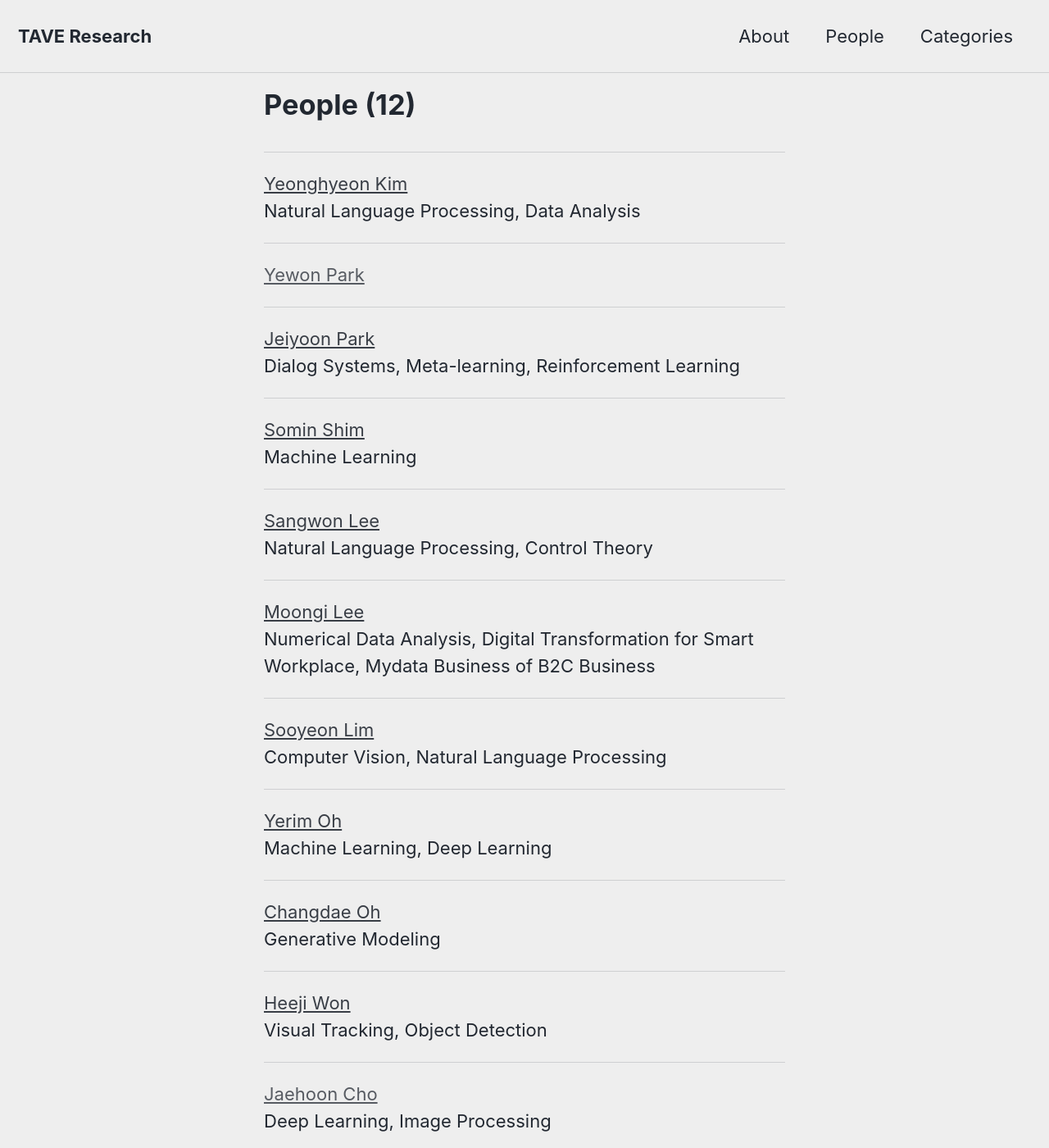
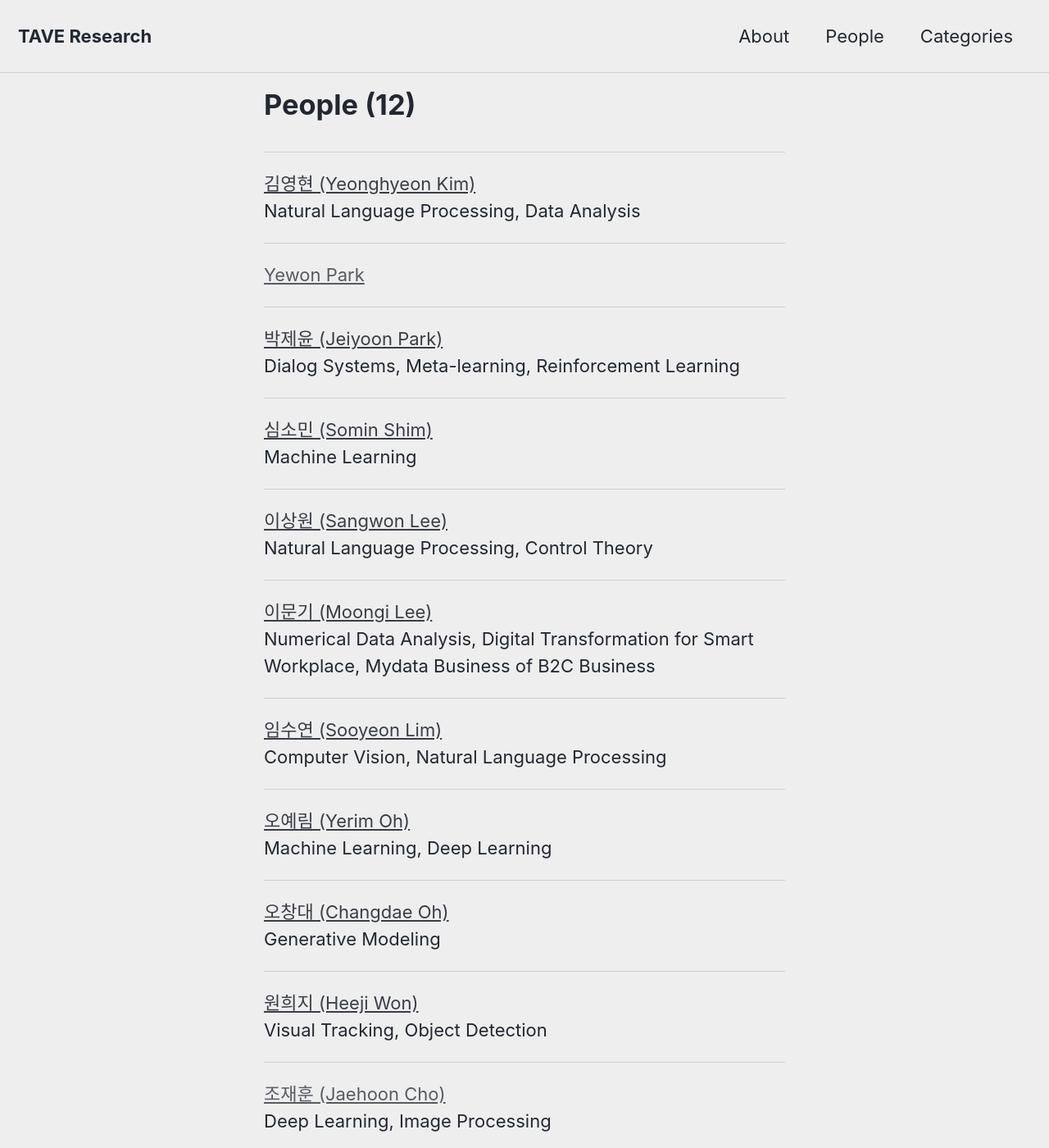
Before and after one commit to TAVEResearch/TAVEResearch.github.io, a Jekyll site: the page built from people.md, in a window 1280 px wide and 1400 px high. Shown: the whole window at 82% size. Built offline with Jekyll 4.4.1, drawn with Linux system fonts in a browser that asks for light colours; cached includes are drawn as plain includes; some of the changed text lies outside the part shown.

Commit message:
Update _config.yml

```diff
--- a/_config.yml
+++ b/_config.yml
@@ -274,39 +274,39 @@ defaults:
 
 # member list
 People:
-  - name: Yeonghyeon Kim
+  - name: 김영현 (Yeonghyeon Kim)
     interests: "Natural Language Processing, Data Analysis"
     gitblog: "https://www.notion.so/ozbhyxxn/Self-introduction-2ef0178f6cbb402ab555afa973558363"
   - name: Yewon Park
   #     interests: "NLP"
   #     gitblog: "https://naver.com"
-  - name: Jeiyoon Park
+  - name: 박제윤 (Jeiyoon Park)
     interests: "Dialog Systems, Meta-learning, Reinforcement Learning"
     gitblog: "https://jeiyoon.github.io/"
-  - name: Somin Shim
+  - name: 심소민 (Somin Shim)
     interests: "Machine Learning"
     gitblog: "https://github.com/sominshim"
-  - name: Sangwon Lee
+  - name: 이상원 (Sangwon Lee)
     interests: "Natural Language Processing, Control Theory"
     gitblog: "https://marshmellowon.github.io/"
-  - name: Moongi Lee
+  - name: 이문기 (Moongi Lee)
     interests: "Numerical Data Analysis, Digital Transformation for Smart Workplace, Mydata Business of B2C Business"
     gitblog: "https://blog.naver.com/ansrl23"
-  - name: Sooyeon Lim
+  - name: 임수연 (Sooyeon Lim)
     interests: "Computer Vision, Natural Language Processing"
     gitblog: "https://github.com/sooyeonLim"
-  - name: Yerim Oh
+  - name: 오예림 (Yerim Oh)
     interests: "Machine Learning, Deep Learning"
     gitblog: "https://yerimoh.github.io/"
-  - name: Changdae Oh
+  - name: 오창대 (Changdae Oh)
     interests: "Generative Modeling"
     gitblog: "https://github.com/changdaeoh"
-  - name: Heeji Won
+  - name: 원희지 (Heeji Won)
     interests: "Visual Tracking, Object Detection"
     gitblog: "https://github.com/HeejiWon"
-  - name: Jaehoon Cho
+  - name: 조재훈 (Jaehoon Cho)
     interests: "Deep Learning, Image Processing"
   #     gitblog: "https://naver.com"
-  - name: Younghoon Choi
+  - name: 최영훈 (Younghoon Choi)
 #     interests: "NLP"
 #     gitblog: "https://naver.com"
```
